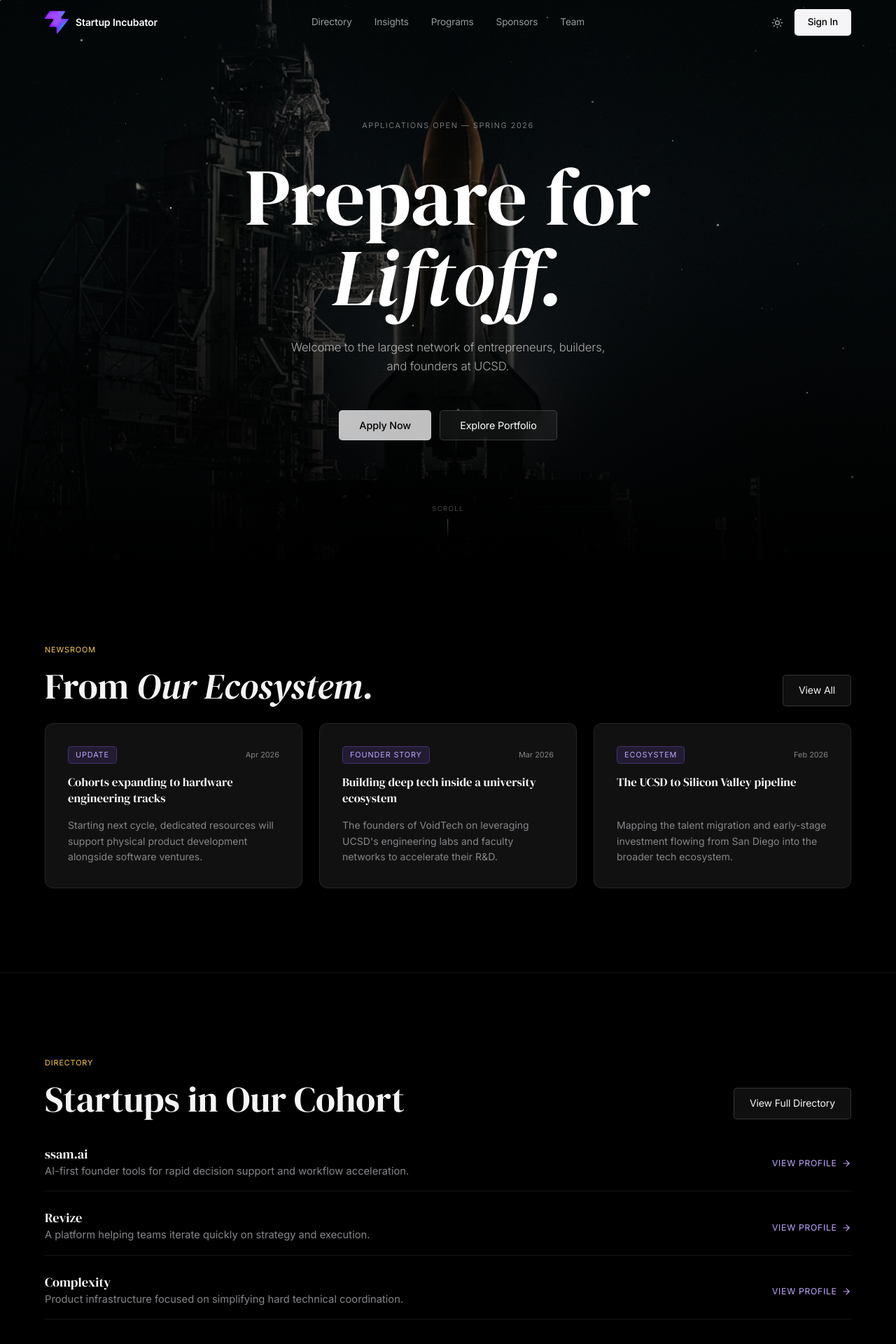
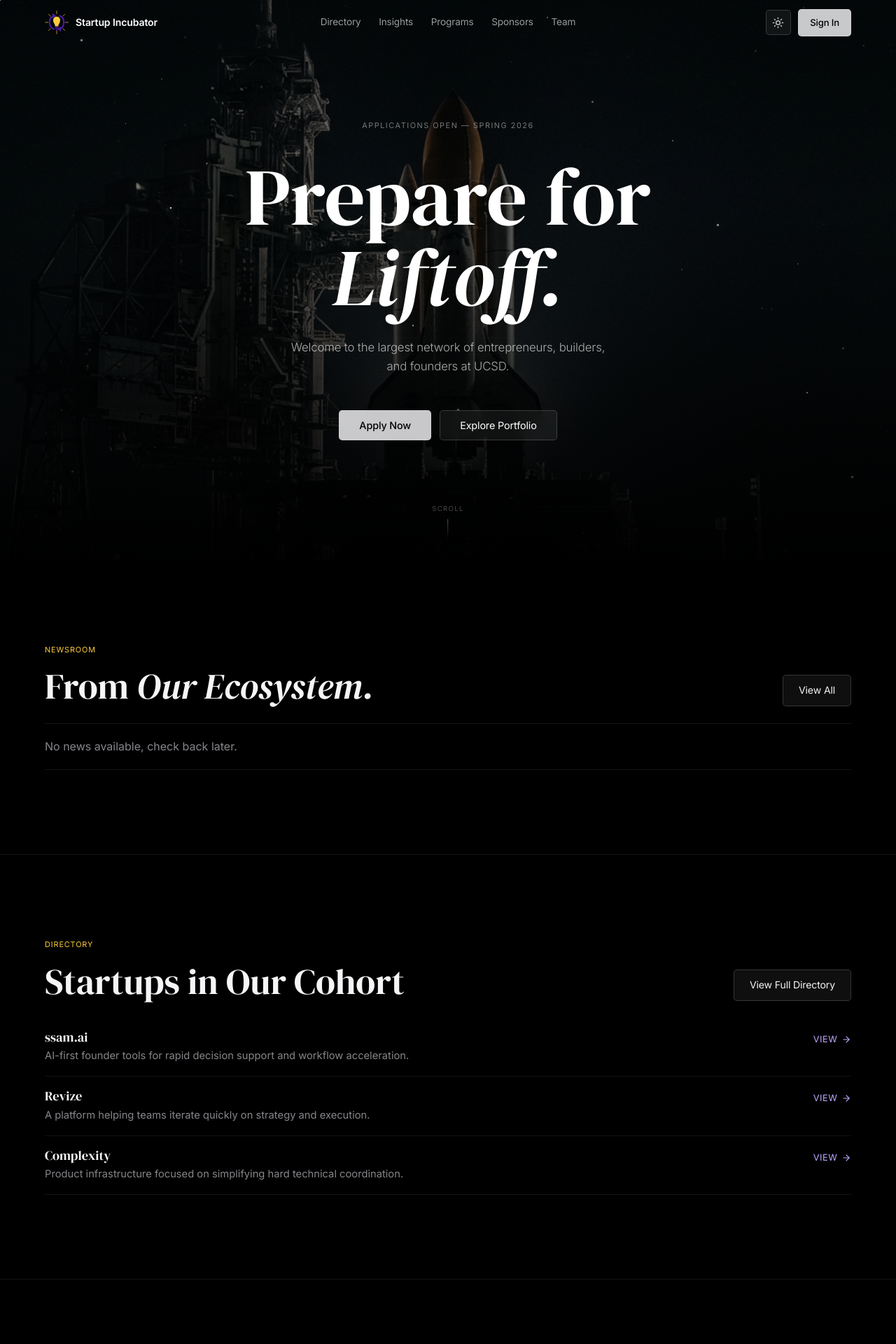
Before and after one commit to alice-lan-lili/SIC-draft-site, a React (Vite) app: page / in a window 1280 px wide. Shown: the top 1920 px of the page at 70% size. Built offline with nearby package versions, Linux system fonts and the light colour scheme; a web font is replaced by a local one.

Commit message:
Refactor Navbar for improved responsiveness, enhance layout styles in Home and Directory components, and update button styles for better theming consistency

```diff
--- a/src/components/Hero.tsx
+++ b/src/components/Hero.tsx
@@ -103,7 +103,7 @@ export default function Hero({ onScroll }: { onScroll?: () => void }) {
           animate={{ opacity: 1, y: 0 }}
           transition={{ duration: 0.6, delay: 0.25 }}
           style={{
-            fontFamily: 'var(--font-mono)',
+            fontFamily: 'var(--font-body)',
             fontSize: '0.68rem',
             letterSpacing: '0.14em',
             textTransform: 'uppercase',
@@ -216,7 +216,7 @@ export default function Hero({ onScroll }: { onScroll?: () => void }) {
         }}
       >
         <span style={{
-          fontFamily: 'var(--font-mono)',
+          fontFamily: 'var(--font-body)',
           fontSize: '0.6rem',
           letterSpacing: '0.14em',
           textTransform: 'uppercase',
--- a/src/components/Home.tsx
+++ b/src/components/Home.tsx
@@ -42,21 +42,8 @@ export default function Home() {
             </div>
             <Link to="/insights" className="btn-outline">View All</Link>
           </div>
-          <div className="grid-3">
-            {[
-              { cat: 'Update', title: 'Cohorts expanding to hardware engineering tracks', desc: 'Starting next cycle, dedicated resources will support physical product development alongside software ventures.', date: 'Apr 2026' },
-              { cat: 'Founder Story', title: 'Building deep tech inside a university ecosystem', desc: 'The founders of VoidTech on leveraging UCSD\'s engineering labs and faculty networks to accelerate their R&D.', date: 'Mar 2026' },
-              { cat: 'Ecosystem', title: 'The UCSD to Silicon Valley pipeline', desc: 'Mapping the talent migration and early-stage investment flowing from San Diego into the broader tech ecosystem.', date: 'Feb 2026' },
-            ].map((item, i) => (
-              <div key={i} className="glass-card" style={{ padding: '2rem', display: 'flex', flexDirection: 'column', gap: '1rem', cursor: 'pointer' }}>
-                <div style={{ display: 'flex', justifyContent: 'space-between', alignItems: 'center' }}>
-                  <span className="pill">{item.cat}</span>
-                  <span style={{ fontFamily: 'var(--font-mono)', fontSize: '0.68rem', color: 'var(--text-secondary)' }}>{item.date}</span>
-                </div>
-                <h3 style={{ fontSize: '1.05rem', lineHeight: 1.35 }}>{item.title}</h3>
-                <p style={{ fontSize: '0.88rem', color: 'var(--text-secondary)', lineHeight: 1.6, marginTop: 'auto' }}>{item.desc}</p>
-              </div>
-            ))}
+          <div style={{ padding: '1.25rem 0', borderTop: '1px solid var(--border-color)', borderBottom: '1px solid var(--border-color)' }}>
+            <p className="text-muted" style={{ fontSize: '1rem', maxWidth: '52ch' }}>No news available, check back later.</p>
           </div>
         </div>
       </motion.section>
@@ -77,16 +64,42 @@ export default function Home() {
             </div>
             <Link to="/directory" className="btn-outline">View Full Directory</Link>
           </div>
-          <div style={{ display: 'grid', gap: '0.75rem' }}>
+          <div style={{ display: 'grid', gap: '0' }}>
             {startups.slice(0, 3).map((co) => (
-              <div key={co.name} style={{ padding: '1rem 0', borderBottom: '1px solid var(--border-color)', display: 'flex', justifyContent: 'space-between', gap: '1rem' }}>
-                <div>
-                  <h3 style={{ fontSize: '1.15rem', marginBottom: '0.2rem' }}>{co.name}</h3>
-                  <p className="text-muted" style={{ fontSize: '0.92rem', maxWidth: '62ch' }}>{co.desc}</p>
+              <div
+                key={co.name}
+                className="cohort-preview-row"
+                style={{
+                  padding: '1.1rem 0',
+                  borderBottom: '1px solid var(--border-color)',
+                  display: 'grid',
+                  gridTemplateColumns: 'minmax(0, 1fr) auto',
+                  gap: '1rem 1.25rem',
+                  alignItems: 'start',
+                }}
+              >
+                <div style={{ minWidth: 0 }}>
+                  <h3 style={{ fontSize: '1.15rem', marginBottom: '0.35rem' }}>{co.name}</h3>
+                  <p className="text-muted" style={{ fontSize: '0.92rem', lineHeight: 1.55 }}>{co.desc}</p>
                 </div>
-                <div style={{ display: 'flex', alignItems: 'center', gap: '0.4rem', fontSize: '0.76rem', letterSpacing: '0.06em', textTransform: 'uppercase', color: 'var(--text-accent)', whiteSpace: 'nowrap' }}>
-                  View Profile <ArrowRight size={14} />
-                </div>
+                <Link
+                  to="/directory"
+                  className="cohort-preview-cta"
+                  style={{
+                    display: 'inline-flex',
+                    alignItems: 'center',
+                    gap: '0.35rem',
+                    fontSize: '0.8rem',
+                    letterSpacing: '0.04em',
+                    textTransform: 'uppercase',
+                    color: 'var(--text-accent)',
+                    whiteSpace: 'nowrap',
+                    alignSelf: 'start',
+                    paddingTop: '0.2rem',
+                  }}
+                >
+                  View <ArrowRight size={14} />
+                </Link>
               </div>
             ))}
           </div>
--- a/src/components/Layout.tsx
+++ b/src/components/Layout.tsx
@@ -8,7 +8,7 @@ export default function Layout() {
   return (
     <>
       <Navbar isHome={isHome} />
-      <div style={{ minHeight: '100vh', display: 'flex', flexDirection: 'column' }}>
+      <div style={{ minHeight: '100vh', display: 'flex', flexDirection: 'column', paddingTop: isHome ? 0 : '64px' }}>
         <Outlet />
 
         {!isHome && (
--- a/src/components/Navbar.tsx
+++ b/src/components/Navbar.tsx
@@ -9,6 +9,8 @@ const navLinks = [
   { to: '/sponsors', label: 'Sponsors' },
   { to: '/team', label: 'Team' },
 ];
+
+const COMPACT_BREAKPOINT = 960;
 
 export default function Navbar({ isHome }: { isHome?: boolean }) {
   const [theme, setTheme] = useState('dark');
@@ -30,7 +32,7 @@ export default function Navbar({ isHome }: { isHome?: boolean }) {
   }, []);
 
   useEffect(() => {
-    const onResize = () => setIsCompact(window.innerWidth < 1120);
+    const onResize = () => setIsCompact(window.innerWidth < COMPACT_BREAKPOINT);
     onResize();
     window.addEventListener('resize', onResize);
     return () => window.removeEventListener('resize', onResize);
@@ -39,6 +41,13 @@ export default function Navbar({ isHome }: { isHome?: boolean }) {
   useEffect(() => {
     setMenuOpen(false);
   }, [location.pathname, isCompact]);
+
+  useEffect(() => {
+    document.body.style.overflow = menuOpen ? 'hidden' : '';
+    return () => {
+      document.body.style.overflow = '';
+    };
+  }, [menuOpen]);
 
   const toggleTheme = () => {
     const next = theme === 'light' ? 'dark' : 'light';
@@ -60,9 +69,10 @@ export default function Navbar({ isHome }: { isHome?: boolean }) {
           zIndex: 1000,
           padding: '0 5%',
           height: '64px',
-        display: 'flex',
+          display: 'grid',
+          gridTemplateColumns: isCompact ? 'minmax(0, 1fr) auto' : 'minmax(0, 1fr) auto minmax(0, 1fr)',
           alignItems: 'center',
-        justifyContent: 'space-between',
+          columnGap: '1rem',
           background: isTransparent
             ? 'transparent'
             : theme === 'dark'
@@ -74,48 +84,52 @@ export default function Navbar({ isHome }: { isHome?: boolean }) {
           transition: 'background 0.3s ease, border-color 0.3s ease',
         }}
       >
-      {/* Logo — external asset so colors always render; larger + stacked above centered nav */}
         <Link
           to="/"
           style={{
             display: 'flex',
             alignItems: 'center',
             gap: '10px',
-          flexShrink: 0,
-          position: 'relative',
-          zIndex: 20,
+            minWidth: 0,
+            justifySelf: 'start',
           }}
         >
           <img
-          src="/favicon.svg"
-          alt="Startup Incubator logo"
+            src="/logo-sic.svg?v=3"
+            alt=""
             width={34}
             height={34}
             style={{ display: 'block', flexShrink: 0 }}
           />
-        <span style={{
+          <span
+            style={{
               fontFamily: 'var(--font-body)',
               fontWeight: 600,
-          fontSize: '0.88rem',
+              fontSize: 'clamp(0.78rem, 1.8vw, 0.88rem)',
               letterSpacing: '-0.01em',
               color: isTransparent ? '#FFFFFF' : 'var(--text-primary)',
-          transition: 'color 0.3s ease',
-        }}>
+              lineHeight: 1.15,
+              whiteSpace: 'nowrap',
+              overflow: 'hidden',
+              textOverflow: 'ellipsis',
+            }}
+          >
             Startup Incubator
           </span>
         </Link>
 
-      {/* Center nav links */}
-      <div style={{
-        display: isCompact ? 'none' : 'flex',
+        {!isCompact && (
+          <div
+            style={{
+              display: 'flex',
               alignItems: 'center',
-        gap: '2rem',
-        position: 'absolute',
-        left: '50%',
-        transform: 'translateX(-50%)',
-        zIndex: 10,
-      }}>
-        {navLinks.map(link => {
+              justifyContent: 'center',
+              gap: 'clamp(1rem, 2vw, 1.75rem)',
+              justifySelf: 'center',
+              whiteSpace: 'nowrap',
+            }}
+          >
+            {navLinks.map((link) => {
               const active = location.pathname === link.to;
               return (
                 <Link
@@ -127,9 +141,12 @@ export default function Navbar({ isHome }: { isHome?: boolean }) {
                     fontWeight: active ? 500 : 400,
                     letterSpacing: '-0.01em',
                     color: isTransparent
-                  ? active ? '#FFFFFF' : 'rgba(255,255,255,0.6)'
-                  : active ? 'var(--text-primary)' : 'var(--text-secondary)',
-                transition: 'color 0.2s ease',
+                      ? active
+                        ? '#FFFFFF'
+                        : 'rgba(255,255,255,0.6)'
+                      : active
+                        ? 'var(--text-primary)'
+                        : 'var(--text-secondary)',
                   }}
                 >
                   {link.label}
@@ -137,50 +154,48 @@ export default function Navbar({ isHome }: { isHome?: boolean }) {
               );
             })}
           </div>
+        )}
 
-      {/* Right actions */}
-      <div style={{ display: 'flex', alignItems: 'center', gap: '0.75rem' }}>
+        <div
+          style={{
+            display: 'flex',
+            alignItems: 'center',
+            gap: '0.65rem',
+            justifySelf: 'end',
+          }}
+        >
           <button
+            type="button"
             onClick={toggleTheme}
             style={{
-            background: 'none',
-            border: 'none',
+              background: 'rgba(255,255,255,0.06)',
+              border: '1px solid var(--border-strong)',
+              borderRadius: '5px',
               cursor: 'pointer',
-            display: 'flex',
+              display: 'inline-flex',
               alignItems: 'center',
-            color: isTransparent ? 'rgba(255,255,255,0.6)' : 'var(--text-secondary)',
-            padding: '4px',
-            transition: 'color 0.2s ease',
+              justifyContent: 'center',
+              width: '36px',
+              height: '36px',
+              color: isTransparent ? 'rgba(255,255,255,0.75)' : 'var(--text-secondary)',
+              backdropFilter: 'blur(8px)',
             }}
           >
             {theme === 'light' ? <Moon size={17} /> : <Sun size={17} />}
           </button>
-        {!isCompact && <Link
-          to="/signin"
-          style={{
-            fontFamily: 'var(--font-body)',
-            fontWeight: 500,
-            fontSize: '0.85rem',
-            letterSpacing: '-0.01em',
-            color: 'var(--btn-text)',
-            background: 'var(--btn-bg)',
-            padding: '7px 18px',
-            borderRadius: '5px',
-            display: 'inline-flex',
-            alignItems: 'center',
-            border: '1px solid var(--border-strong)',
-            backdropFilter: 'blur(8px)',
-            transition: 'opacity 0.15s ease, background 0.2s ease',
-          }}
-          onMouseEnter={e => (e.currentTarget.style.opacity = '0.82')}
-          onMouseLeave={e => (e.currentTarget.style.opacity = '1')}
-        >
+
+          {!isCompact && (
+            <Link to="/signin" className="btn-primary" style={{ padding: '8px 16px', fontSize: '0.82rem' }}>
               Sign In
-        </Link>}
+            </Link>
+          )}
+
           {isCompact && (
             <button
+              type="button"
               onClick={() => setMenuOpen((v) => !v)}
-            aria-label="Toggle navigation menu"
+              aria-expanded={menuOpen}
+              aria-label="Menu"
               style={{
                 border: '1px solid var(--border-strong)',
                 background: 'rgba(255,255,255,0.08)',
@@ -200,20 +215,37 @@ export default function Navbar({ isHome }: { isHome?: boolean }) {
           )}
         </div>
       </nav>
+
       {isCompact && menuOpen && (
+        <>
+          <button
+            type="button"
+            aria-label="Close menu"
+            onClick={() => setMenuOpen(false)}
+            style={{
+              position: 'fixed',
+              inset: 0,
+              zIndex: 1001,
+              background: 'rgba(0,0,0,0.45)',
+              border: 'none',
+              cursor: 'pointer',
+            }}
+          />
           <div
             style={{
               position: 'fixed',
               top: '72px',
+              left: '5%',
               right: '5%',
-          width: 'min(320px, 90vw)',
-          zIndex: 1001,
+              zIndex: 1002,
               border: '1px solid var(--border-strong)',
               borderRadius: '8px',
-          background: theme === 'dark' ? 'rgba(12, 12, 12, 0.88)' : 'rgba(255, 255, 255, 0.9)',
+              background: theme === 'dark' ? 'rgba(12, 12, 12, 0.92)' : 'rgba(255, 255, 255, 0.94)',
               backdropFilter: 'blur(18px)',
               WebkitBackdropFilter: 'blur(18px)',
-          padding: '0.5rem',
+              padding: '0.4rem',
+              maxHeight: 'min(70vh, 520px)',
+              overflowY: 'auto',
             }}
           >
             {navLinks.map((link) => {
@@ -224,10 +256,11 @@ export default function Navbar({ isHome }: { isHome?: boolean }) {
                   to={link.to}
                   style={{
                     display: 'block',
-                padding: '0.7rem 0.75rem',
+                    padding: '0.75rem 0.85rem',
                     borderRadius: '5px',
                     color: active ? 'var(--text-primary)' : 'var(--text-secondary)',
-                background: active ? 'rgba(255,255,255,0.08)' : 'transparent',
+                    background: active ? 'rgba(255,255,255,0.06)' : 'transparent',
+                    fontSize: '0.95rem',
                   }}
                 >
                   {link.label}
@@ -238,6 +271,7 @@ export default function Navbar({ isHome }: { isHome?: boolean }) {
               Sign In
             </Link>
           </div>
+        </>
       )}
     </>
   );
--- a/src/index.css
+++ b/src/index.css
@@ -155,8 +155,8 @@ button {
 }
 
 .btn-primary {
-  background: color-mix(in srgb, var(--btn-bg) 78%, transparent);
-  color: var(--btn-text);
+  background: rgba(245, 245, 247, 0.82);
+  color: #000000;
   font-family: var(--font-body);
   font-weight: 500;
   font-size: 0.88rem;
@@ -178,8 +178,8 @@ button {
 }
 
 .btn-accent {
-  background: color-mix(in srgb, var(--btn-accent-bg) 82%, transparent);
-  color: var(--btn-accent-text);
+  background: rgba(109, 40, 217, 0.88);
+  color: #ffffff;
   font-family: var(--font-body);
   font-weight: 500;
   font-size: 0.88rem;
@@ -232,3 +232,37 @@ button {
 .text-muted {
   color: var(--text-secondary);
 }
+
+:root[data-theme="light"] .btn-primary {
+  background: rgba(29, 29, 31, 0.9);
+  color: #ffffff;
+}
+
+:root[data-theme="light"] .btn-outline {
+  background: rgba(0, 0, 0, 0.04);
+}
+
+:root[data-theme="light"] .btn-accent {
+  background: rgba(75, 27, 167, 0.9);
+}
+
+@media (max-width: 640px) {
+  .cohort-preview-row {
+    grid-template-columns: 1fr !important;
+  }
+
+  .cohort-preview-cta {
+    justify-self: start;
+    padding-top: 0 !important;
+  }
+}
+
+@media (max-width: 720px) {
+  .directory-row {
+    grid-template-columns: 1fr !important;
+  }
+
+  .directory-row-cta {
+    justify-self: start;
+  }
+}
```
Also changed, not shown: src/components/Directory.tsx (+32 -4 lines). Lines whose indentation alone changed are shown as unchanged.
